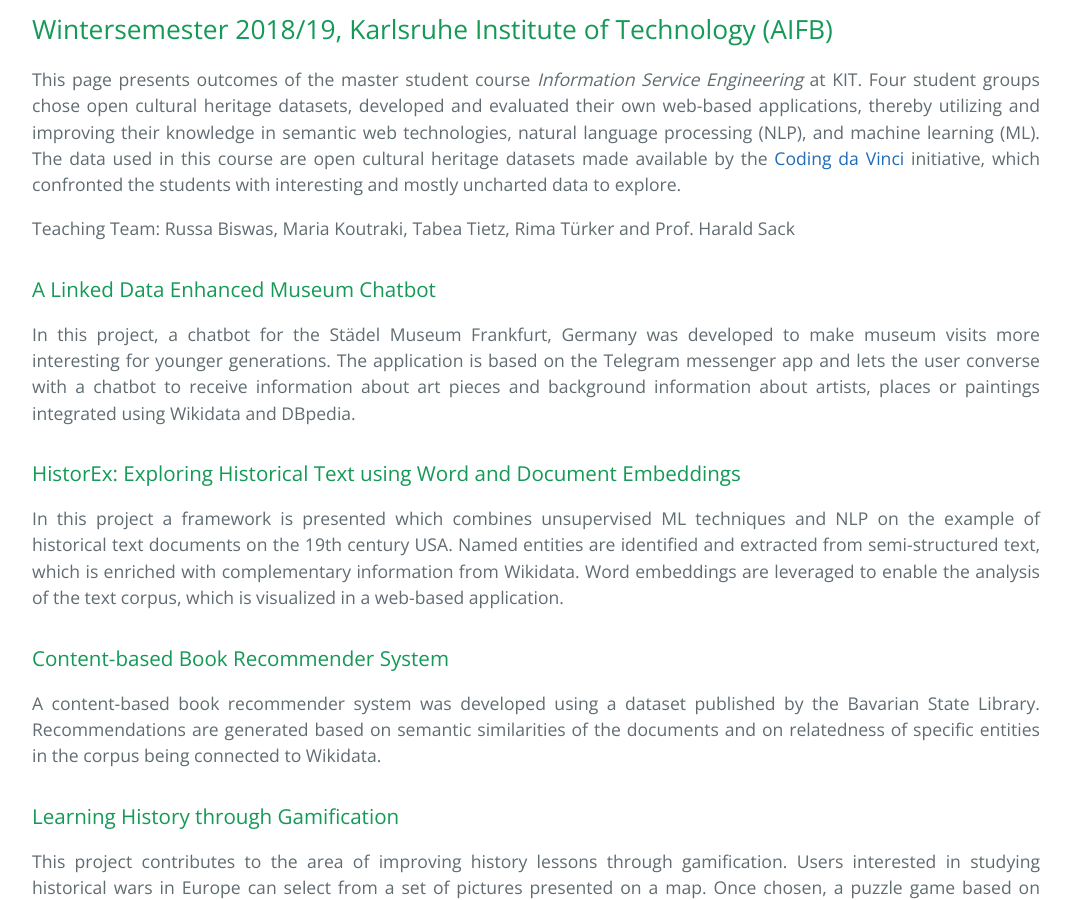
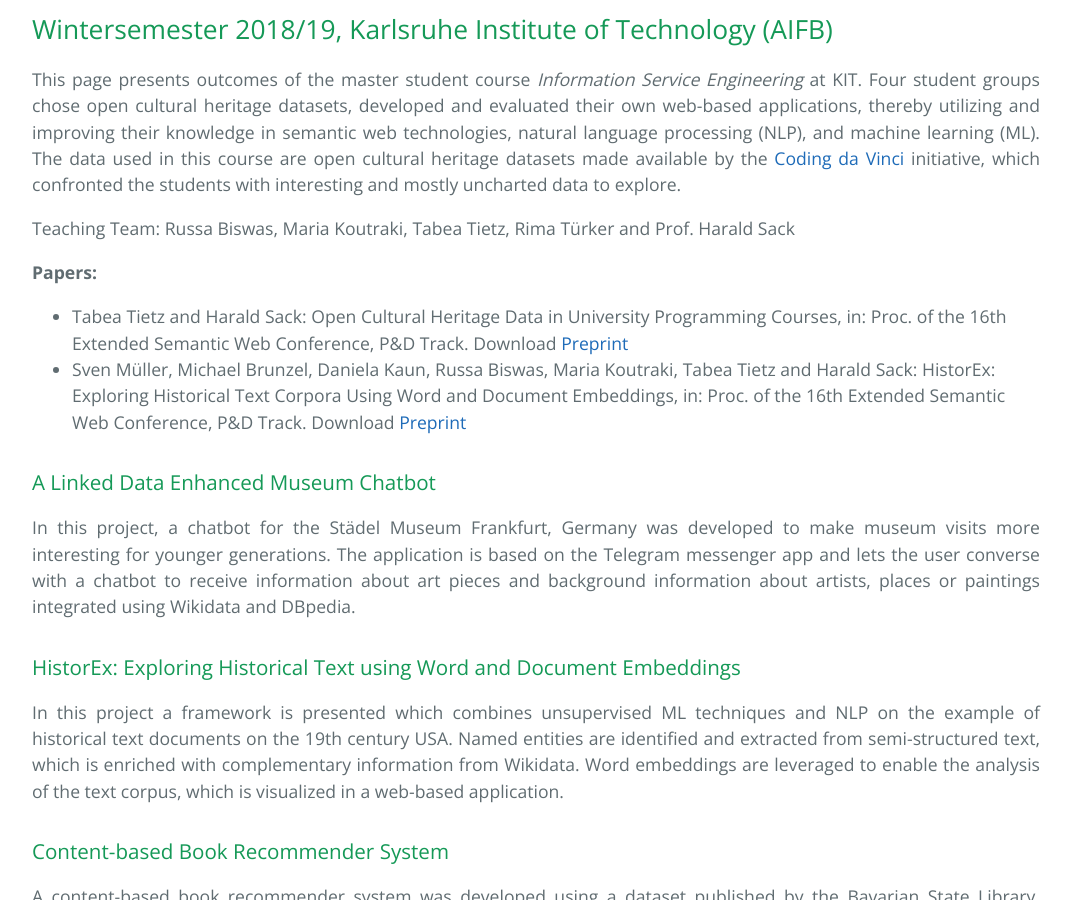
Before and after one commit to ISE-FIZKarlsruhe/ISE-FIZKarlsruhe.github.io, a Jekyll site: the page built from CourseProjects2019.md, in a window 1280 px wide and 900 px high, scrolled down 542 px. Shown: the whole window, without its empty margins (104-1176 px from the left). Built offline with Jekyll 4.4.1, drawn with Linux system fonts in a browser that asks for light colours; our own code applies the rules of GitHub Pages for plain Markdown files.

Commit message:
Update CourseProjects2019.md

```diff
--- a/CourseProjects2019.md
+++ b/CourseProjects2019.md
@@ -8,6 +8,12 @@ layout: default
 <div style="text-align: justify">This page presents outcomes of the master student course <i>Information Service Engineering</i> at KIT. Four student groups chose open cultural heritage datasets, developed and evaluated their own web-based applications, thereby utilizing and improving their knowledge in semantic web technologies, natural language processing (NLP), and machine learning (ML). The data used in this course are open cultural heritage datasets made available by the <a href="https://codingdavinci.de/about/">Coding da Vinci</a> initiative, which confronted the students with interesting and mostly uncharted data to explore.</div>
 
 Teaching Team: Russa Biswas, Maria Koutraki, Tabea Tietz, Rima Türker and Prof. Harald Sack
+
+**Papers:**
+- Tabea Tietz and Harald Sack: Open Cultural Heritage Data in University Programming Courses, in: Proc. of the 16th Extended Semantic Web Conference, P&D Track. Download [Preprint](https://fizweb-p.fiz-karlsruhe.de/sites/default/files/FIZ/Dokumente/Forschung/ISE/Publications/2019-ESWC-P-ISECourse-Open-Cultural-Heritage-Data-in-University.pdf)
+- Sven Müller, Michael Brunzel, Daniela Kaun, Russa Biswas, Maria Koutraki, Tabea Tietz and Harald Sack:
+HistorEx: Exploring Historical Text Corpora Using Word and Document Embeddings, in: Proc. of the 16th Extended Semantic Web Conference, P&D Track. Download [Preprint](https://fizweb-p.fiz-karlsruhe.de/sites/default/files/FIZ/Dokumente/Forschung/ISE/Publications/2019-ESWC-D-HistorEx-Exploring-Historical-Text-Corpora.pdf)
+
 
 ### A Linked Data Enhanced Museum Chatbot
 <div style="text-align: justify">In this project, a chatbot for the Städel Museum Frankfurt, Germany was developed to make museum visits more interesting for younger generations. The application is based on the Telegram messenger app and lets the user converse with a chatbot to receive information about art pieces and background information about artists, places or paintings integrated using Wikidata and DBpedia.</div>
```
